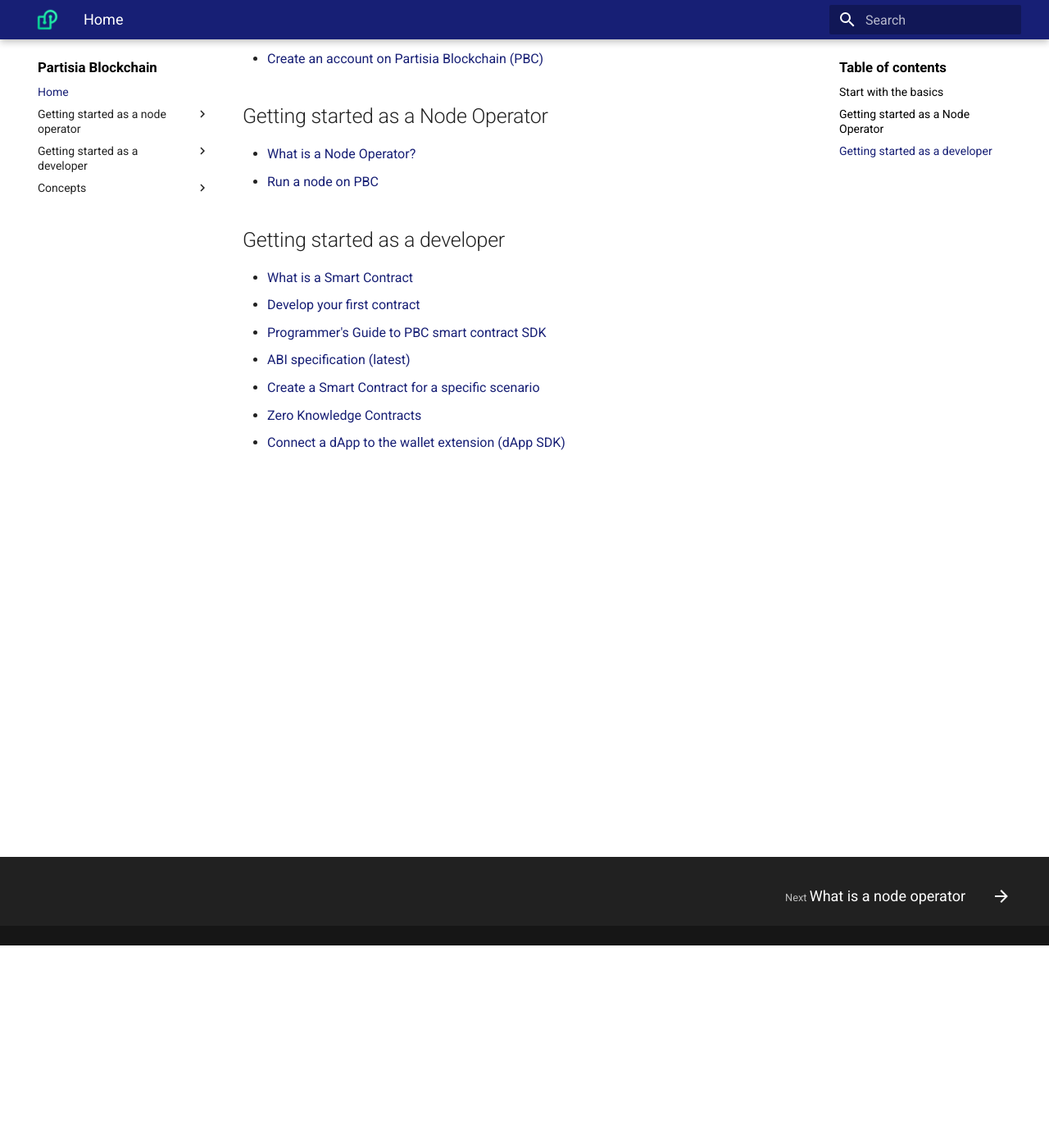
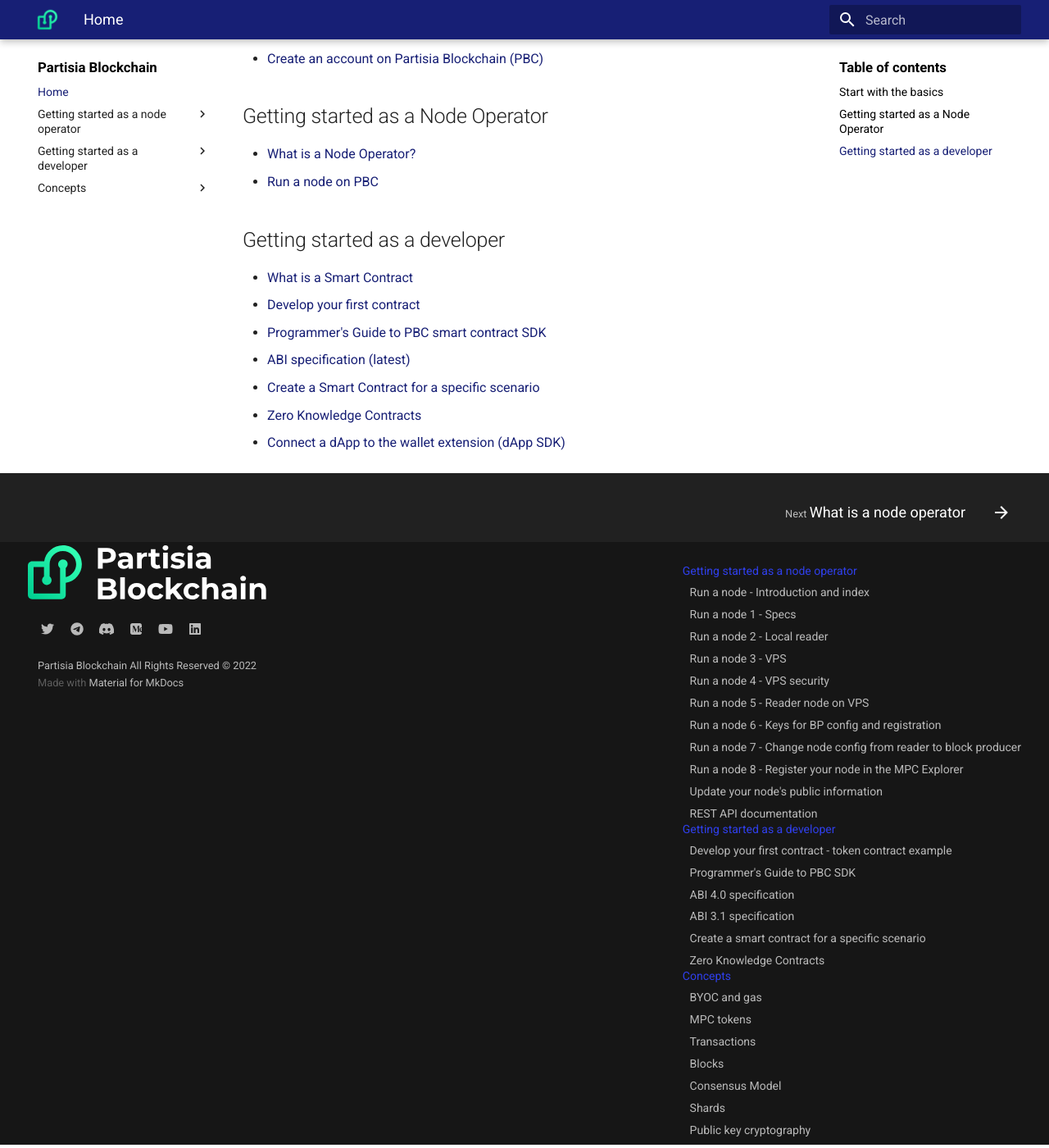
Before and after one commit to 0xSero/partisia-docs, an MkDocs documentation site: the page built from docs/index.md, in a window 1280 px wide and 1400 px high, scrolled down 247 px. Shown: the whole window at 82% size. Built offline with MkDocs 1.6.1 and Material for MkDocs 9.7.7, drawn with Linux system fonts in a browser that asks for light colours; a script that is not in the unit is left out.

Commit message:
par-3750 HTML updates

```diff
--- a/docs/stylesheets/extra.css
+++ b/docs/stylesheets/extra.css
@@ -55,6 +55,7 @@
 div.arithmatex mjx-container mjx-assistive-mml {
     height: 0;
 }
+
 div.arithmatex mjx-container {
     font-size: 100% !important;
 }
@@ -81,3 +82,22 @@
     height: 100%;
     border: 0;
 }
+
+.md-nav--footer {
+    list-style:none ;
+}
+
+.md-nav__list .md-nav--footer ul li {
+    margin-left: 0;
+}
+
+nav.md-nav ul.md-nav__list {
+    margin-left: 0;
+}
+
+.md-nav--footer div.md-nav__link--index a {
+    color: var(--md-accent-fg-color);
+}
+.md-nav--footer ul.md-nav__list li:first-child {
+    display: none;
+}
--- a/mkdocs.yml
+++ b/mkdocs.yml
@@ -71,5 +71,20 @@
   - navigation.indexes
 
 extra:
-  generator: false
+  generator: true
   homepage: https://example.com
+  social:
+  - icon: fontawesome/brands/twitter
+    link: https://twitter.com/partisiampc
+  - icon: fontawesome/brands/telegram
+    link: https://t.me/partisiampc
+  - icon: fontawesome/brands/discord
+    link: https://discord.com/invite/5HX7j9xFS7
+  - icon: fontawesome/brands/medium
+    link: https://medium.com/partisia-blockchain
+  - icon: fontawesome/brands/youtube
+    link: https://youtube.com/c/PARTISIABLOCKCHAINFOUNDATION
+  - icon: fontawesome/brands/linkedin
+    link: https://www.linkedin.com/company/privacy-blockchain/?viewAsMember=true
+
+copyright: Partisia Blockchain All Rights Reserved &copy; 2022
--- a/overrides/partials/footer.html
+++ b/overrides/partials/footer.html
@@ -72,9 +72,8 @@
       </div>
     </a>
     {% endif %}
-    <a class="" data-md-component="top" href="#" style="top: 64px;">
+    <a class="md-top--footer md-icon" data-md-component="top" href="#" style="top: 64px;">
       <svg viewBox="0 0 24 24" xmlns="http://www.w3.org/2000/svg"><path d="M13 20h-2V8l-5.5 5.5-1.42-1.42L12 4.16l7.92 7.92-1.42 1.42L13 8v12Z"></path></svg>
-      Back to top
     </a>
   </nav>
   {% endif %}
@@ -82,12 +81,19 @@
   <!-- Further information -->
   <div class="md-footer-meta md-typeset">
     <div class="md-footer-meta__inner md-grid">
-      {% include "partials/copyright.html" %}
+      <div>
+        <img src="/assets/pbclogo.svg" class="logo">
 
-      <!-- Social links -->
-      {% if config.extra.social %}
-      {% include "partials/social.html" %}
-      {% endif %}
+        <!-- Social links -->
+        {% if config.extra.social %}
+        {% include "partials/social.html" %}
+        {% endif %}
+
+        {% include "partials/copyright.html" %}
+      </div>
+
+      {% include "partials/nav-2.html" %}
+
     </div>
   </div>
 </footer>
--- /dev/null
+++ b/overrides/partials/nav-2.html
@@ -0,0 +1,40 @@
+<!--
+  Copyright (c) 2016-2022 Martin Donath <martin.donath@squidfunk.com>
+
+  Permission is hereby granted, free of charge, to any person obtaining a copy
+  of this software and associated documentation files (the "Software"), to
+  deal in the Software without restriction, including without limitation the
+  rights to use, copy, modify, merge, publish, distribute, sublicense, and/or
+  sell copies of the Software, and to permit persons to whom the Software is
+  furnished to do so, subject to the following conditions:
+
+  The above copyright notice and this permission notice shall be included in
+  all copies or substantial portions of the Software.
+
+  THE SOFTWARE IS PROVIDED "AS IS", WITHOUT WARRANTY OF ANY KIND, EXPRESS OR
+  IMPLIED, INCLUDING BUT NOT LIMITED TO THE WARRANTIES OF MERCHANTABILITY,
+  FITNESS FOR A PARTICULAR PURPOSE AND NON-INFRINGEMENT. IN NO EVENT SHALL THE
+  AUTHORS OR COPYRIGHT HOLDERS BE LIABLE FOR ANY CLAIM, DAMAGES OR OTHER
+  LIABILITY, WHETHER IN AN ACTION OF CONTRACT, TORT OR OTHERWISE, ARISING
+  FROM, OUT OF OR IN CONNECTION WITH THE SOFTWARE OR THE USE OR OTHER DEALINGS
+  IN THE SOFTWARE.
+-->
+
+<!-- Determine class according to configuration -->
+{% set class = "md-nav md-nav--footer" %}
+
+<!-- Main navigation -->
+<nav
+    class="{{ class }}"
+    aria-label="{{ lang.t('nav.title') }}"
+    data-md-level="0"
+>
+  <!-- Render item list -->
+  <ul class="md-nav__list" data-md-scrollfix>
+    {% for nav_item in nav %}
+    {% set path = "__nav_" ~ loop.index %}
+    {% set level = 1 %}
+    {% include "partials/nav-item-2.html" %}
+    {% endfor %}
+  </ul>
+</nav>
--- /dev/null
+++ b/overrides/partials/nav-item-2.html
@@ -0,0 +1,103 @@
+<!--
+  Copyright (c) 2016-2022 Martin Donath <martin.donath@squidfunk.com>
+
+  Permission is hereby granted, free of charge, to any person obtaining a copy
+  of this software and associated documentation files (the "Software"), to
+  deal in the Software without restriction, including without limitation the
+  rights to use, copy, modify, merge, publish, distribute, sublicense, and/or
+  sell copies of the Software, and to permit persons to whom the Software is
+  furnished to do so, subject to the following conditions:
+
+  The above copyright notice and this permission notice shall be included in
+  all copies or substantial portions of the Software.
+
+  THE SOFTWARE IS PROVIDED "AS IS", WITHOUT WARRANTY OF ANY KIND, EXPRESS OR
+  IMPLIED, INCLUDING BUT NOT LIMITED TO THE WARRANTIES OF MERCHANTABILITY,
+  FITNESS FOR A PARTICULAR PURPOSE AND NON-INFRINGEMENT. IN NO EVENT SHALL THE
+  AUTHORS OR COPYRIGHT HOLDERS BE LIABLE FOR ANY CLAIM, DAMAGES OR OTHER
+  LIABILITY, WHETHER IN AN ACTION OF CONTRACT, TORT OR OTHERWISE, ARISING
+  FROM, OUT OF OR IN CONNECTION WITH THE SOFTWARE OR THE USE OR OTHER DEALINGS
+  IN THE SOFTWARE.
+-->
+
+<!-- Wrap everything with a macro to reduce file roundtrips (see #2213) -->
+{% macro render(nav_item, path, level) %}
+
+<!-- Main navigation item with nested items -->
+{% if nav_item.children %}
+
+
+<!-- Render item with nested items -->
+<li class="{{ class }} md-nav__item--nested">
+
+  <!-- Active checkbox expands items contained within nested section -->
+
+  <!-- Render toggle to expand nested items -->
+  {% if not indexes %}
+  <!-- Render link to index page + toggle -->
+  <div class="md-nav__link md-nav__link--index {{ class }}">
+    <a href="{{ url }}">{{ nav_item.title }}</a>
+  </div>
+  {% else %}
+  {% set index = indexes | first %}
+  {% set class = "md-nav__link--active" if index == page %}
+  <div class="md-nav__link md-nav__link--index {{ class }}">
+    <a href="{{ index.url | url }}">{{ nav_item.title }}</a>
+  </div>
+  {% endif %}
+
+  <!-- Render nested navigation -->
+  <nav
+      class="md-nav"
+      aria-label="{{ nav_item.title }}"
+      data-md-level="{{ level }}"
+  >
+    <label class="md-nav__title" for="{{ path }}">
+      {{ nav_item.title }}
+    </label>
+    <ul class="md-nav__list">
+
+      <!-- Render nested item list -->
+      {% for nav_item in nav_item.children %}
+      {% if not indexes or nav_item != indexes | first %}
+      {% if level < 2 %}
+      {{ render(nav_item, path ~ "_" ~ loop.index, level + 1) }}
+      {% endif %}
+      {% endif %}
+      {% endfor %}
+    </ul>
+  </nav>
+</li>
+
+<!-- Currently active page -->
+{% elif nav_item == page %}
+<li class="{{ class }}">
+  {% set toc = page.toc %}
+
+  <!-- Hack: see partials/toc.html for more information -->
+  {% set first = toc | first %}
+  {% if first and first.level == 1 %}
+  {% set toc = first.children %}
+  {% endif %}
+
+  <!-- Render table of contents, if not empty -->
+  <a
+      href="{{ nav_item.url | url }}"
+      class="md-nav__link md-nav__link--active"
+  >
+    {{ nav_item.title }}
+  </a>
+</li>
+
+<!-- Main navigation item -->
+{% else %}
+<li class="{{ class }}">
+  <a href="{{ nav_item.url | url }}" class="md-nav__link">
+    {{ nav_item.title }}
+  </a>
+</li>
+{% endif %}
+{% endmacro %}
+
+<!-- Render current and nested navigation items -->
+{{ render(nav_item, path, level) }}
```
Also changed, not shown: docs/assets/pbclogo.svg (added).
